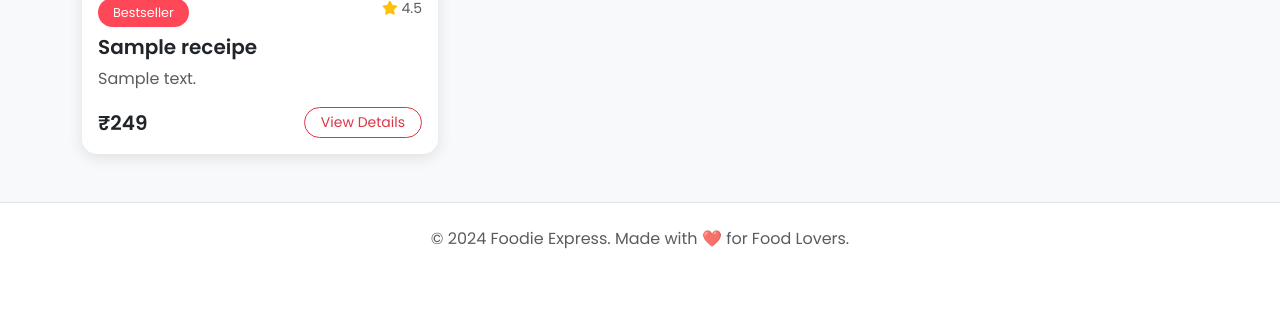
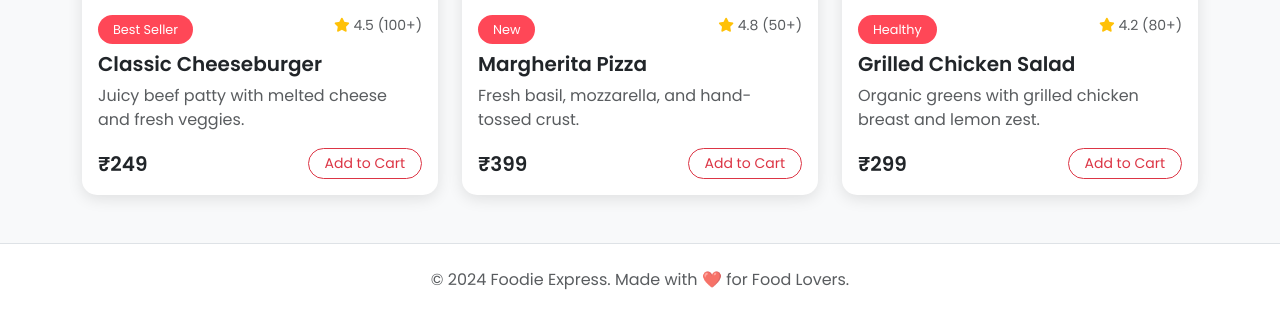
Before and after one commit to ranjeetkanojya39/Food-App, a Django app: template mysite/home/templates/home/index.html in a window 1280 px wide. Shown: the part 1013-1329 px from the top of the page. Before the commit the page ends 1262 px from the top, so only its background shows below. Run offline with Django 5.2, Linux system fonts and the light colour scheme; tables that the repository leaves empty hold one stand-in row (values such as "Sample post"); the template is opened without the code that fills it: values that come from a table or form of the project are taken from there, most other values are stand-ins (such as "Sample title", 1, 10 or a date in 2020); grey boxes marked "Sample" are stand-in pictures.

```diff
--- a/mysite/home/templates/home/index.html
+++ b/mysite/home/templates/home/index.html
@@ -38,18 +38,17 @@
         <p class="lead">Order from the best restaurants near you</p>
         <div class="row justify-content-center mt-4">
             <div class="col-md-8">
-                <form method="get">
-                    <div class="input-group input-group-lg">
-                        <input name="search" type="text" value="{{ request.GET.search }}" class="form-control border-0" placeholder="Search for food...">
-                        <button class="btn btn-danger px-4" type="submit">Search</button>
-                    </div>
-                </form>
+                <div class="input-group input-group-lg">
+                    <input type="text" class="form-control border-0" placeholder="Search for food or restaurants...">
+                    <button class="btn btn-danger px-4" type="button">Search</button>
+                </div>
             </div>
         </div>
     </div>
 
     <div class="d-flex justify-content-between align-items-center mb-4">
         <h3 class="fw-bold">Popular Categories</h3>
+        <a href="#" class="text-danger text-decoration-none">View All</a>
     </div>
 
     <div class="row text-center mb-5">
@@ -61,40 +60,71 @@
             <img src="https://cdn-icons-png.flaticon.com/512/3075/3075977.png" width="50" alt="Burger">
             <p class="mt-2 fw-semibold">Burgers</p>
         </div>
+        <div class="col-3 col-md-2">
+            <img src="https://cdn-icons-png.flaticon.com/512/2718/2718224.png" width="50" alt="Pasta">
+            <p class="mt-2 fw-semibold">Pasta</p>
         </div>
+        <div class="col-3 col-md-2">
+            <img src="https://cdn-icons-png.flaticon.com/512/2921/2921822.png" width="50" alt="Sushi">
+            <p class="mt-2 fw-semibold">Sushi</p>
+        </div>
+    </div>
 
     <h3 class="fw-bold mb-4">Top Dishes for You</h3>
     <div class="row g-4">
-        {% for recipe in receipes %}
         <div class="col-md-4">
             <div class="card food-card h-100">
-                <a href="/food-detail/{{ recipe.id }}/">
-                    {% if recipe.receipe_image %}
-                    <img src="{{ recipe.receipe_image.url }}" class="card-img-top" style="height: 250px; object-fit: cover;" alt="{{ recipe.receipe_name }}">
-                    {% else %}
-                    <img src="https://via.placeholder.com/500x300?text=No+Image" class="card-img-top" alt="No image">
-                    {% endif %}
-                </a>
-
+                <img src="https://images.unsplash.com/photo-1568901346375-23c9450c58cd?auto=format&fit=crop&w=500" class="card-img-top" alt="Food">
                 <div class="card-body">
                     <div class="d-flex justify-content-between mb-2">
-                        <span class="category-badge">Bestseller</span>
-                        <span class="text-muted small"><i class="fa fa-star text-warning"></i> 4.5</span>
+                        <span class="category-badge">Best Seller</span>
+                        <span class="text-muted small"><i class="fa fa-star text-warning"></i> 4.5 (100+)</span>
                     </div>
-                    <h5 class="card-title fw-bold">{{ recipe.receipe_name }}</h5>
-                    <p class="card-text text-muted text-truncate">{{ recipe.receipe_description }}</p>
-
-                    <div class="d-flex justify-content-between align-items-center mt-3">
-                        <span class="h5 fw-bold mb-0">₹249</span> <a href="/food-detail/{{ recipe.id }}/" class="btn btn-outline-danger btn-sm rounded-pill px-3">View Details</a>
+                    <h5 class="card-title fw-bold">Classic Cheeseburger</h5>
+                    <p class="card-text text-muted">Juicy beef patty with melted cheese and fresh veggies.</p>
+                    <div class="d-flex justify-content-between align-items-center">
+                        <span class="h5 fw-bold mb-0">₹249</span>
+                       <a href="/cart/"> <button class="btn btn-outline-danger btn-sm rounded-pill px-3">Add to Cart</button></a>
                     </div>
                 </div>
             </div>
         </div>
-        {% empty %}
-        <div class="col-12 text-center">
-            <p class="text-muted">No dishes found. Try searching something else!</p>
+
+        <div class="col-md-4">
+            <div class="card food-card h-100">
+                <img src="https://images.unsplash.com/photo-1513104890138-7c749659a591?auto=format&fit=crop&w=500" class="card-img-top" alt="Food">
+                <div class="card-body">
+                    <div class="d-flex justify-content-between mb-2">
+                        <span class="category-badge">New</span>
+                        <span class="text-muted small"><i class="fa fa-star text-warning"></i> 4.8 (50+)</span>
+                    </div>
+                    <h5 class="card-title fw-bold">Margherita Pizza</h5>
+                    <p class="card-text text-muted">Fresh basil, mozzarella, and hand-tossed crust.</p>
+                    <div class="d-flex justify-content-between align-items-center">
+                        <span class="h5 fw-bold mb-0">₹399</span>
+                        <button class="btn btn-outline-danger btn-sm rounded-pill px-3">Add to Cart</button>
+                    </div>
+                </div>
+            </div>
         </div>
-        {% endfor %}
+
+        <div class="col-md-4">
+            <div class="card food-card h-100">
+                <img src="https://images.unsplash.com/photo-1546069901-ba9599a7e63c?auto=format&fit=crop&w=500" class="card-img-top" alt="Food">
+                <div class="card-body">
+                    <div class="d-flex justify-content-between mb-2">
+                        <span class="category-badge">Healthy</span>
+                        <span class="text-muted small"><i class="fa fa-star text-warning"></i> 4.2 (80+)</span>
+                    </div>
+                    <h5 class="card-title fw-bold">Grilled Chicken Salad</h5>
+                    <p class="card-text text-muted">Organic greens with grilled chicken breast and lemon zest.</p>
+                    <div class="d-flex justify-content-between align-items-center">
+                        <span class="h5 fw-bold mb-0">₹299</span>
+                        <button class="btn btn-outline-danger btn-sm rounded-pill px-3">Add to Cart</button>
+                    </div>
+                </div>
+            </div>
+        </div>
     </div>
 </div>
 
```
